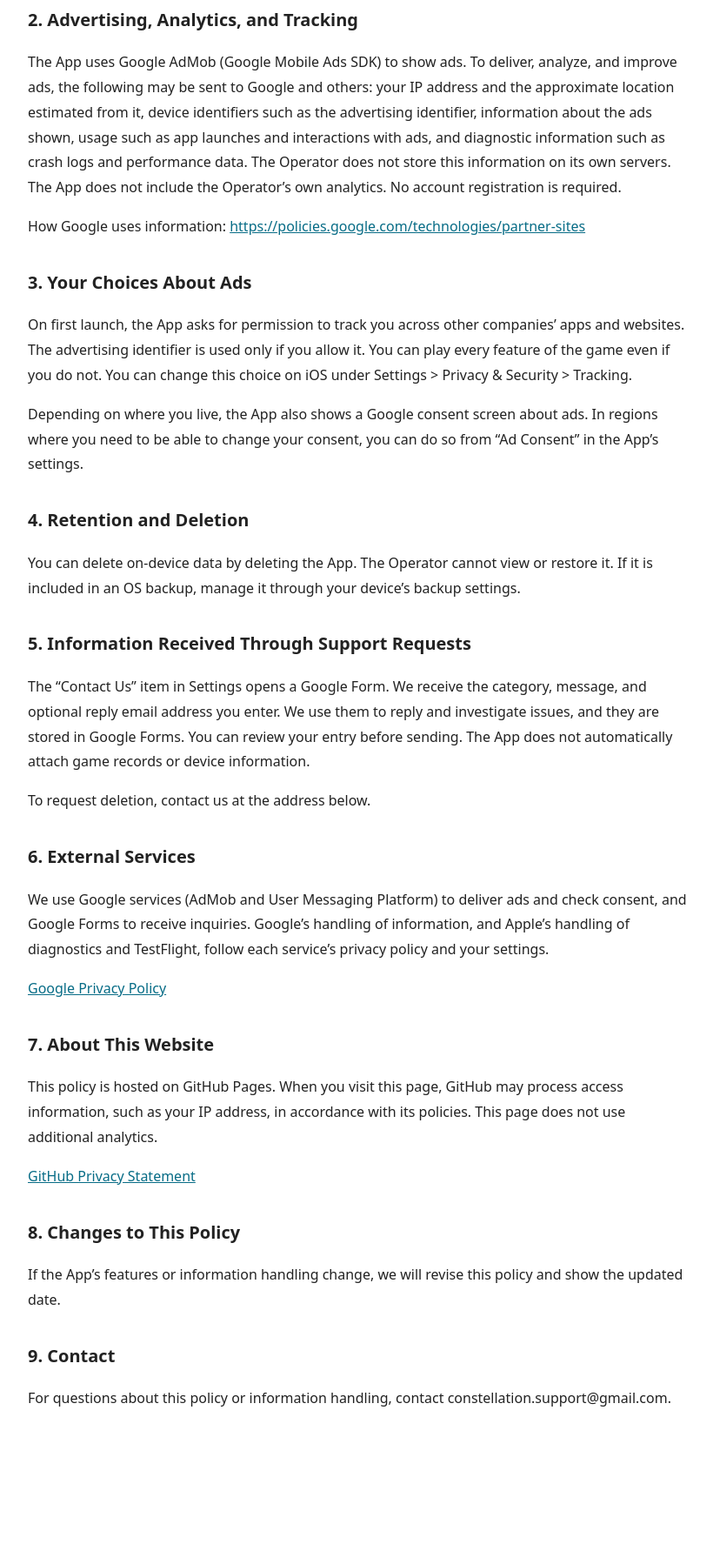
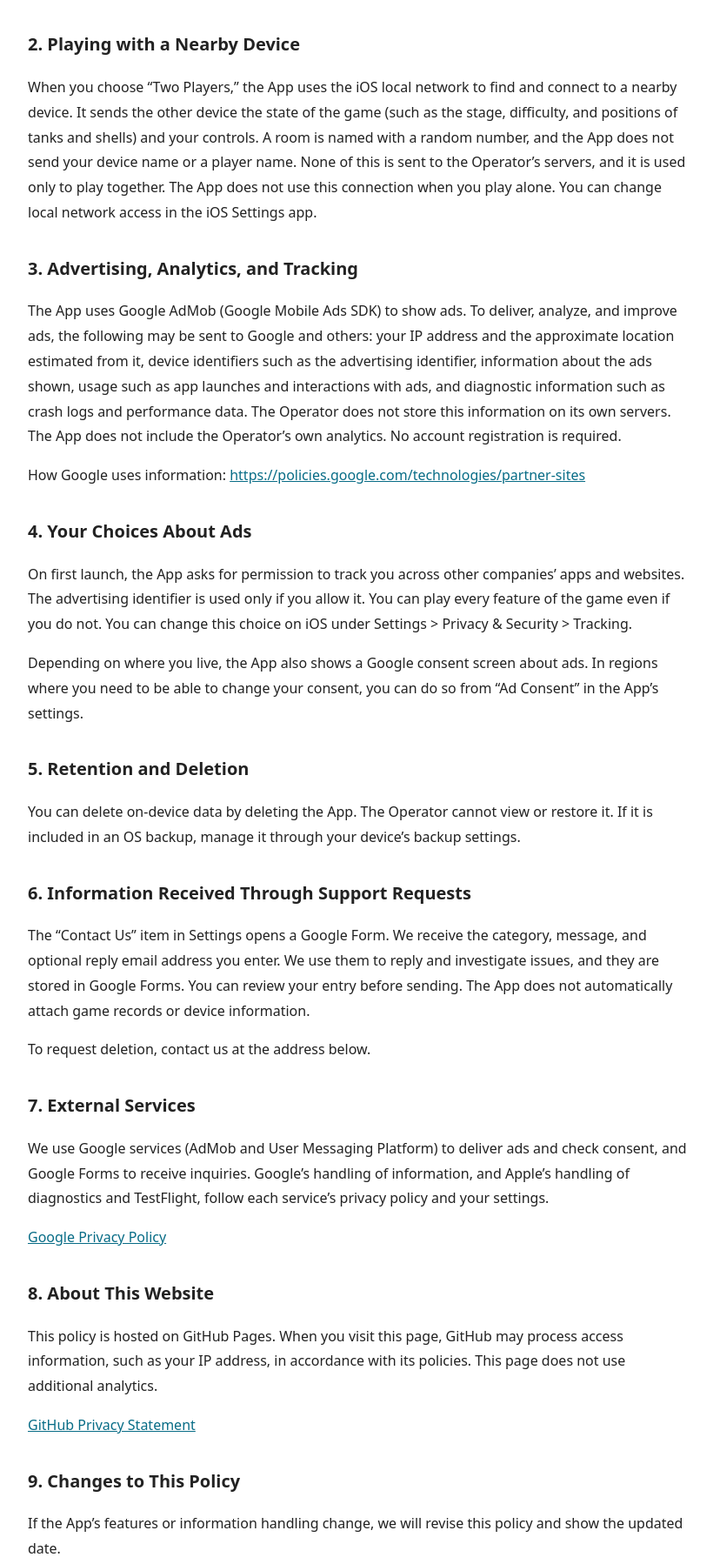
Before and after one commit to ogi-091/public-pages, a plain HTML site: page site/kisaragi/privacy-policy/index.html in a window 1280 px wide. Shown: the part 543-2341 px from the top of the page at 87% size, without its empty margins (228-1048 px from the left). Before the commit the page ends 2245 px from the top, so only its background shows below. Drawn offline with Linux system fonts and the light colour scheme.

Commit message:
docs: Tankのプライバシーポリシーに2人プレイの通信を追加する（KB-68） (#13)
アプリ内の本文（2026-11-26版）に合わせ、近くの端末との通信の項目と、
1人用と2人用で分けて保存する到達記録を記載する。


Claude-Session: https://claude.ai/code/session_01AXW63zt2NtcLfAwkPhH6z5

Co-authored-by: Claude <noreply@anthropic.com>

```diff
--- a/site/kisaragi/privacy-policy/index.html
+++ b/site/kisaragi/privacy-policy/index.html
@@ -1,22 +1,24 @@
 <!doctype html>
-<html lang="ja"><head><meta charset="utf-8"><meta name="viewport" content="width=device-width, initial-scale=1"><title>Tank — Privacy Policy</title><style>body{font-family:system-ui,sans-serif;max-width:760px;margin:0 auto;padding:24px 20px 64px;color:#222;line-height:1.8;overflow-wrap:anywhere}nav{display:flex;gap:12px}button{font:inherit;padding:8px 18px;border:1px solid #777;border-radius:8px;background:white;color:#222;cursor:pointer}button[aria-pressed=true]{background:#163e49;color:white}a{color:#076c86}h1{font-size:1.7rem;line-height:1.5}h2{font-size:1.25rem;margin-top:32px}button:focus-visible,a:focus-visible{outline:3px solid #dc8800;outline-offset:3px}[hidden]{display:none!important}</style></head><body><nav aria-label="Language"><button type="button" data-language="ja" aria-pressed="true">日本語</button><button type="button" data-language="en" aria-pressed="false">English</button></nav><main><article lang="ja" id="ja"><h1>Tank<br>プライバシーポリシー</h1><p>最終改定日: 2026-11-25</p><p>本アプリの運営者（以下「運営者」）は、iOS向け1人用戦車アクションゲーム「Tank」（以下「本アプリ」）における情報を、次のとおり取り扱います。</p>
-<section><h2>1. 端末内に保存する情報</h2><p>本アプリは、難易度ごとの最高到達ステージ・最後に開始した難易度・照準感度・操作部の配置・効果音とBGMの音量を端末内に保存します。ゲームの記録と操作設定を維持するために利用し、運営者のサーバーへ送信しません。</p><p>アカウント登録・ログイン・クラウド同期は提供しません。</p></section>
-<section><h2>2. 広告・解析・トラッキング</h2><p>本アプリは、広告配信にGoogle AdMob（Google Mobile Ads SDK）を利用します。広告の配信・分析・改善のために、IPアドレスとそこから推定されるおおよその位置、広告IDなどの端末の識別子、表示した広告に関する情報、アプリの起動や広告の操作などの利用状況、クラッシュ記録や動作性能などの診断情報が、Googleなどに送信されることがあります。運営者がこれらの情報を自分のサーバーに保存することはありません。運営者独自のアクセス解析は組み込んでいません。アカウント登録も不要です。</p><p>Googleによる情報の使い方：<a href="https://policies.google.com/technologies/partner-sites?hl=ja">https://policies.google.com/technologies/partner-sites</a></p></section>
-<section><h2>3. 広告についての選択</h2><p>初回の起動時に、他社のアプリやWebサイトをまたぐトラッキングの許可を確認します。広告IDは、許可した場合にだけ使われます。許可しなくても、ゲームのすべての機能を遊べます。この選択は、iOSの「設定」の「プライバシーとセキュリティ」→「トラッキング」から変更できます。</p><p>お住まいの地域によっては、広告に関するGoogleの同意画面も表示します。同意の変更が必要な地域では、アプリの設定の「広告の同意設定」から変更できます。</p></section>
-<section><h2>4. 保存期間と削除方法</h2><p>端末内のデータはアプリの削除により削除できます。運営者は端末内のデータを閲覧・復元できません。OSのバックアップに含まれる場合は、端末のバックアップ設定から管理してください。</p></section>
-<section><h2>5. お問い合わせで受け取る情報</h2><p>設定の「お問い合わせ」からGoogleフォームを開き、利用者が入力した種別・内容・任意の返信先メールアドレスを受け取ります。お問い合わせへの回答・不具合調査のために利用し、Google Formsに保存されます。入力内容は送信前に確認できます。ゲーム記録や端末情報を自動で添付することはありません。</p><p>削除などを希望する場合は、末尾の窓口へご連絡ください。</p></section>
-<section><h2>6. 外部サービス</h2><p>広告配信と同意の確認にはGoogleのサービス（AdMob、User Messaging Platform）を、お問い合わせの受付にはGoogleフォームを利用します。Googleでの情報の取り扱い、およびAppleによる診断情報・TestFlightの取り扱いには、各サービスのプライバシーポリシーと利用者の設定が適用されます。</p><p><a href="https://policies.google.com/privacy?hl=ja">Googleプライバシーポリシー</a></p></section>
-<section><h2>7. 公開ページについて</h2><p>本ポリシーの公開にはGitHub Pagesを利用します。ページ閲覧時にGitHubがIPアドレスなどのアクセス情報を同社のポリシーに従って取り扱う場合があります。このページには独自のアクセス解析を設置していません。</p><p><a href="https://docs.github.com/en/site-policy/privacy-policies/github-general-privacy-statement">GitHub Privacy Statement</a></p></section>
-<section><h2>8. ポリシーの変更</h2><p>アプリの機能や情報の取り扱いが変わる場合は、本ポリシーを改定し、更新日を表示します。</p></section>
-<section><h2>9. お問い合わせ</h2><p>本ポリシーや情報の取り扱いについては、constellation.support@gmail.com へお問い合わせください。</p></section></article>
-<article lang="en" id="en" hidden><h1>Tank<br>Privacy Policy</h1><p>Last updated: 2026-11-25</p><p>The operator of the App (the “Operator”) handles information in Tank, a single-player tank action game for iOS (the “App”), as described below.</p>
-<section><h2>1. Information Stored on Your Device</h2><p>The App stores the highest stage reached for each difficulty, the last difficulty started, aiming sensitivity, control layout, and sound effect and music volume on your device. It uses them to keep your progress and control settings, and does not send them to the Operator’s servers.</p><p>The App does not offer accounts, login, or cloud synchronization.</p></section>
-<section><h2>2. Advertising, Analytics, and Tracking</h2><p>The App uses Google AdMob (Google Mobile Ads SDK) to show ads. To deliver, analyze, and improve ads, the following may be sent to Google and others: your IP address and the approximate location estimated from it, device identifiers such as the advertising identifier, information about the ads shown, usage such as app launches and interactions with ads, and diagnostic information such as crash logs and performance data. The Operator does not store this information on its own servers. The App does not include the Operator’s own analytics. No account registration is required.</p><p>How Google uses information: <a href="https://policies.google.com/technologies/partner-sites?hl=en">https://policies.google.com/technologies/partner-sites</a></p></section>
-<section><h2>3. Your Choices About Ads</h2><p>On first launch, the App asks for permission to track you across other companies’ apps and websites. The advertising identifier is used only if you allow it. You can play every feature of the game even if you do not. You can change this choice on iOS under Settings &gt; Privacy &amp; Security &gt; Tracking.</p><p>Depending on where you live, the App also shows a Google consent screen about ads. In regions where you need to be able to change your consent, you can do so from “Ad Consent” in the App’s settings.</p></section>
-<section><h2>4. Retention and Deletion</h2><p>You can delete on-device data by deleting the App. The Operator cannot view or restore it. If it is included in an OS backup, manage it through your device’s backup settings.</p></section>
-<section><h2>5. Information Received Through Support Requests</h2><p>The “Contact Us” item in Settings opens a Google Form. We receive the category, message, and optional reply email address you enter. We use them to reply and investigate issues, and they are stored in Google Forms. You can review your entry before sending. The App does not automatically attach game records or device information.</p><p>To request deletion, contact us at the address below.</p></section>
-<section><h2>6. External Services</h2><p>We use Google services (AdMob and User Messaging Platform) to deliver ads and check consent, and Google Forms to receive inquiries. Google’s handling of information, and Apple’s handling of diagnostics and TestFlight, follow each service’s privacy policy and your settings.</p><p><a href="https://policies.google.com/privacy?hl=en">Google Privacy Policy</a></p></section>
-<section><h2>7. About This Website</h2><p>This policy is hosted on GitHub Pages. When you visit this page, GitHub may process access information, such as your IP address, in accordance with its policies. This page does not use additional analytics.</p><p><a href="https://docs.github.com/en/site-policy/privacy-policies/github-general-privacy-statement">GitHub Privacy Statement</a></p></section>
-<section><h2>8. Changes to This Policy</h2><p>If the App’s features or information handling change, we will revise this policy and show the updated date.</p></section>
-<section><h2>9. Contact</h2><p>For questions about this policy or information handling, contact constellation.support@gmail.com.</p></section></article>
+<html lang="ja"><head><meta charset="utf-8"><meta name="viewport" content="width=device-width, initial-scale=1"><title>Tank — Privacy Policy</title><style>body{font-family:system-ui,sans-serif;max-width:760px;margin:0 auto;padding:24px 20px 64px;color:#222;line-height:1.8;overflow-wrap:anywhere}nav{display:flex;gap:12px}button{font:inherit;padding:8px 18px;border:1px solid #777;border-radius:8px;background:white;color:#222;cursor:pointer}button[aria-pressed=true]{background:#163e49;color:white}a{color:#076c86}h1{font-size:1.7rem;line-height:1.5}h2{font-size:1.25rem;margin-top:32px}button:focus-visible,a:focus-visible{outline:3px solid #dc8800;outline-offset:3px}[hidden]{display:none!important}</style></head><body><nav aria-label="Language"><button type="button" data-language="ja" aria-pressed="true">日本語</button><button type="button" data-language="en" aria-pressed="false">English</button></nav><main><article lang="ja" id="ja"><h1>Tank<br>プライバシーポリシー</h1><p>最終改定日: 2026-11-26</p><p>本アプリの運営者（以下「運営者」）は、iOS向け戦車アクションゲーム「Tank」（以下「本アプリ」）における情報を、次のとおり取り扱います。</p>
+<section><h2>1. 端末内に保存する情報</h2><p>本アプリは、難易度ごとの最高到達ステージ（1人用と2人用は別）・最後に開始した難易度・照準感度・操作部の配置・効果音とBGMの音量を端末内に保存します。ゲームの記録と操作設定を維持するために利用し、運営者のサーバーへ送信しません。</p><p>アカウント登録・ログイン・クラウド同期は提供しません。</p></section>
+<section><h2>2. 近くの端末と2人で遊ぶ場合</h2><p>「2人で遊ぶ」を選ぶと、iOSのローカルネットワークを使って、近くの端末を探し、接続します。相手の端末には、ゲームの状態（ステージ・難易度・戦車や弾の位置など）と操作の内容を送ります。部屋の名前は無作為の番号で、本アプリが端末の名前やプレイヤー名を送ることはありません。これらは運営者のサーバーには送信されず、2人で遊ぶ目的にだけ使います。1人で遊ぶ場合は、この通信を行いません。ローカルネットワークの許可は、iOSの「設定」から変更できます。</p></section>
+<section><h2>3. 広告・解析・トラッキング</h2><p>本アプリは、広告配信にGoogle AdMob（Google Mobile Ads SDK）を利用します。広告の配信・分析・改善のために、IPアドレスとそこから推定されるおおよその位置、広告IDなどの端末の識別子、表示した広告に関する情報、アプリの起動や広告の操作などの利用状況、クラッシュ記録や動作性能などの診断情報が、Googleなどに送信されることがあります。運営者がこれらの情報を自分のサーバーに保存することはありません。運営者独自のアクセス解析は組み込んでいません。アカウント登録も不要です。</p><p>Googleによる情報の使い方：<a href="https://policies.google.com/technologies/partner-sites?hl=ja">https://policies.google.com/technologies/partner-sites</a></p></section>
+<section><h2>4. 広告についての選択</h2><p>初回の起動時に、他社のアプリやWebサイトをまたぐトラッキングの許可を確認します。広告IDは、許可した場合にだけ使われます。許可しなくても、ゲームのすべての機能を遊べます。この選択は、iOSの「設定」の「プライバシーとセキュリティ」→「トラッキング」から変更できます。</p><p>お住まいの地域によっては、広告に関するGoogleの同意画面も表示します。同意の変更が必要な地域では、アプリの設定の「広告の同意設定」から変更できます。</p></section>
+<section><h2>5. 保存期間と削除方法</h2><p>端末内のデータはアプリの削除により削除できます。運営者は端末内のデータを閲覧・復元できません。OSのバックアップに含まれる場合は、端末のバックアップ設定から管理してください。</p></section>
+<section><h2>6. お問い合わせで受け取る情報</h2><p>設定の「お問い合わせ」からGoogleフォームを開き、利用者が入力した種別・内容・任意の返信先メールアドレスを受け取ります。お問い合わせへの回答・不具合調査のために利用し、Google Formsに保存されます。入力内容は送信前に確認できます。ゲーム記録や端末情報を自動で添付することはありません。</p><p>削除などを希望する場合は、末尾の窓口へご連絡ください。</p></section>
+<section><h2>7. 外部サービス</h2><p>広告配信と同意の確認にはGoogleのサービス（AdMob、User Messaging Platform）を、お問い合わせの受付にはGoogleフォームを利用します。Googleでの情報の取り扱い、およびAppleによる診断情報・TestFlightの取り扱いには、各サービスのプライバシーポリシーと利用者の設定が適用されます。</p><p><a href="https://policies.google.com/privacy?hl=ja">Googleプライバシーポリシー</a></p></section>
+<section><h2>8. 公開ページについて</h2><p>本ポリシーの公開にはGitHub Pagesを利用します。ページ閲覧時にGitHubがIPアドレスなどのアクセス情報を同社のポリシーに従って取り扱う場合があります。このページには独自のアクセス解析を設置していません。</p><p><a href="https://docs.github.com/en/site-policy/privacy-policies/github-general-privacy-statement">GitHub Privacy Statement</a></p></section>
+<section><h2>9. ポリシーの変更</h2><p>アプリの機能や情報の取り扱いが変わる場合は、本ポリシーを改定し、更新日を表示します。</p></section>
+<section><h2>10. お問い合わせ</h2><p>本ポリシーや情報の取り扱いについては、constellation.support@gmail.com へお問い合わせください。</p></section></article>
+<article lang="en" id="en" hidden><h1>Tank<br>Privacy Policy</h1><p>Last updated: 2026-11-26</p><p>The operator of the App (the “Operator”) handles information in Tank, a tank action game for iOS (the “App”), as described below.</p>
+<section><h2>1. Information Stored on Your Device</h2><p>The App stores the highest stage reached for each difficulty (kept separately for one and two players), the last difficulty started, aiming sensitivity, control layout, and sound effect and music volume on your device. It uses them to keep your progress and control settings, and does not send them to the Operator’s servers.</p><p>The App does not offer accounts, login, or cloud synchronization.</p></section>
+<section><h2>2. Playing with a Nearby Device</h2><p>When you choose “Two Players,” the App uses the iOS local network to find and connect to a nearby device. It sends the other device the state of the game (such as the stage, difficulty, and positions of tanks and shells) and your controls. A room is named with a random number, and the App does not send your device name or a player name. None of this is sent to the Operator’s servers, and it is used only to play together. The App does not use this connection when you play alone. You can change local network access in the iOS Settings app.</p></section>
+<section><h2>3. Advertising, Analytics, and Tracking</h2><p>The App uses Google AdMob (Google Mobile Ads SDK) to show ads. To deliver, analyze, and improve ads, the following may be sent to Google and others: your IP address and the approximate location estimated from it, device identifiers such as the advertising identifier, information about the ads shown, usage such as app launches and interactions with ads, and diagnostic information such as crash logs and performance data. The Operator does not store this information on its own servers. The App does not include the Operator’s own analytics. No account registration is required.</p><p>How Google uses information: <a href="https://policies.google.com/technologies/partner-sites?hl=en">https://policies.google.com/technologies/partner-sites</a></p></section>
+<section><h2>4. Your Choices About Ads</h2><p>On first launch, the App asks for permission to track you across other companies’ apps and websites. The advertising identifier is used only if you allow it. You can play every feature of the game even if you do not. You can change this choice on iOS under Settings &gt; Privacy &amp; Security &gt; Tracking.</p><p>Depending on where you live, the App also shows a Google consent screen about ads. In regions where you need to be able to change your consent, you can do so from “Ad Consent” in the App’s settings.</p></section>
+<section><h2>5. Retention and Deletion</h2><p>You can delete on-device data by deleting the App. The Operator cannot view or restore it. If it is included in an OS backup, manage it through your device’s backup settings.</p></section>
+<section><h2>6. Information Received Through Support Requests</h2><p>The “Contact Us” item in Settings opens a Google Form. We receive the category, message, and optional reply email address you enter. We use them to reply and investigate issues, and they are stored in Google Forms. You can review your entry before sending. The App does not automatically attach game records or device information.</p><p>To request deletion, contact us at the address below.</p></section>
+<section><h2>7. External Services</h2><p>We use Google services (AdMob and User Messaging Platform) to deliver ads and check consent, and Google Forms to receive inquiries. Google’s handling of information, and Apple’s handling of diagnostics and TestFlight, follow each service’s privacy policy and your settings.</p><p><a href="https://policies.google.com/privacy?hl=en">Google Privacy Policy</a></p></section>
+<section><h2>8. About This Website</h2><p>This policy is hosted on GitHub Pages. When you visit this page, GitHub may process access information, such as your IP address, in accordance with its policies. This page does not use additional analytics.</p><p><a href="https://docs.github.com/en/site-policy/privacy-policies/github-general-privacy-statement">GitHub Privacy Statement</a></p></section>
+<section><h2>9. Changes to This Policy</h2><p>If the App’s features or information handling change, we will revise this policy and show the updated date.</p></section>
+<section><h2>10. Contact</h2><p>For questions about this policy or information handling, contact constellation.support@gmail.com.</p></section></article>
 </main><script>const buttons=document.querySelectorAll('[data-language]');function select(lang){document.documentElement.lang=lang;document.querySelectorAll('article').forEach(panel=>panel.hidden=panel.lang!==lang);buttons.forEach(button=>button.setAttribute('aria-pressed',String(button.dataset.language===lang)))}buttons.forEach(button=>button.addEventListener('click',()=>{select(button.dataset.language);history.replaceState(null,'','#'+button.dataset.language)}));const requested=location.hash.slice(1);select(['ja','en'].includes(requested)?requested:(navigator.languages||[navigator.language]).find(lang=>/^(ja|en)(-|$)/i.test(lang))?.slice(0,2).toLowerCase()||'en');</script></body></html>
```
